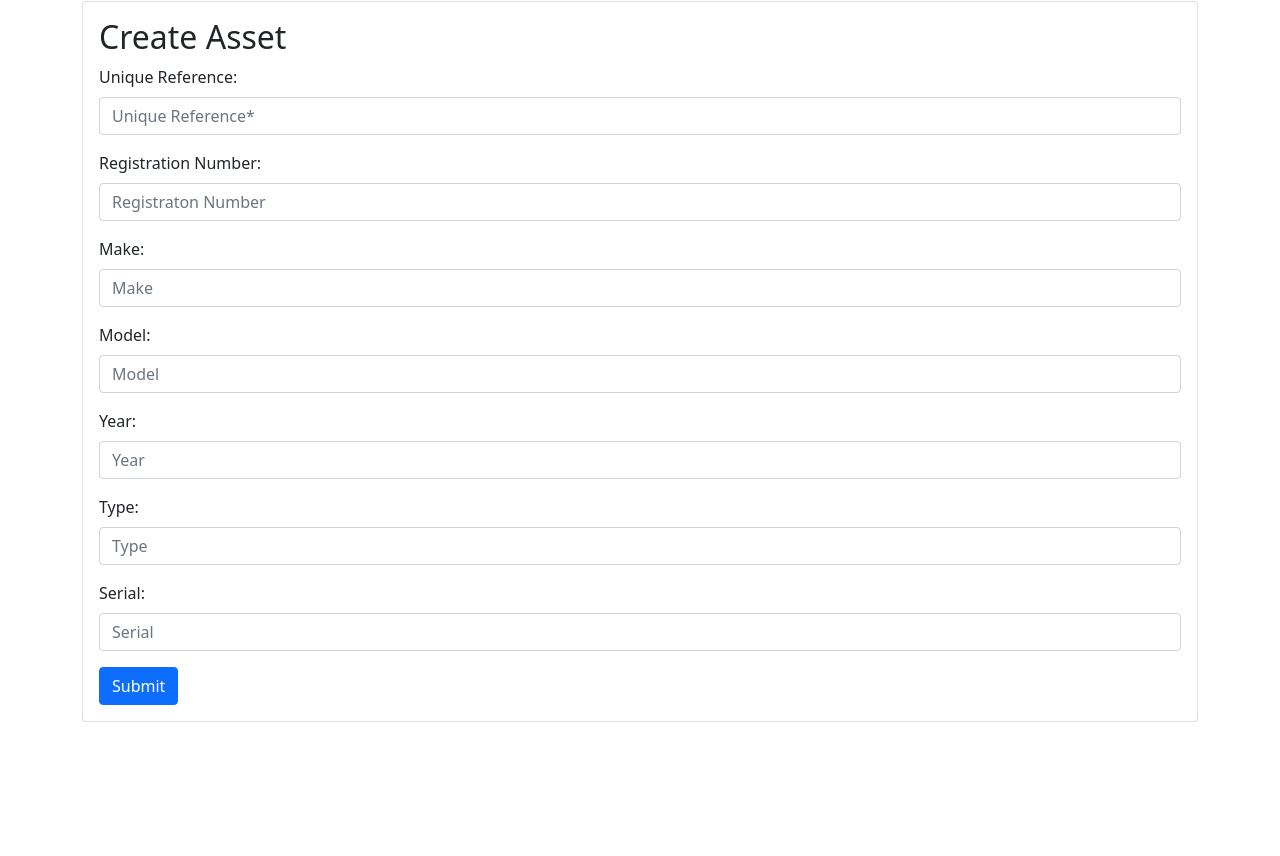
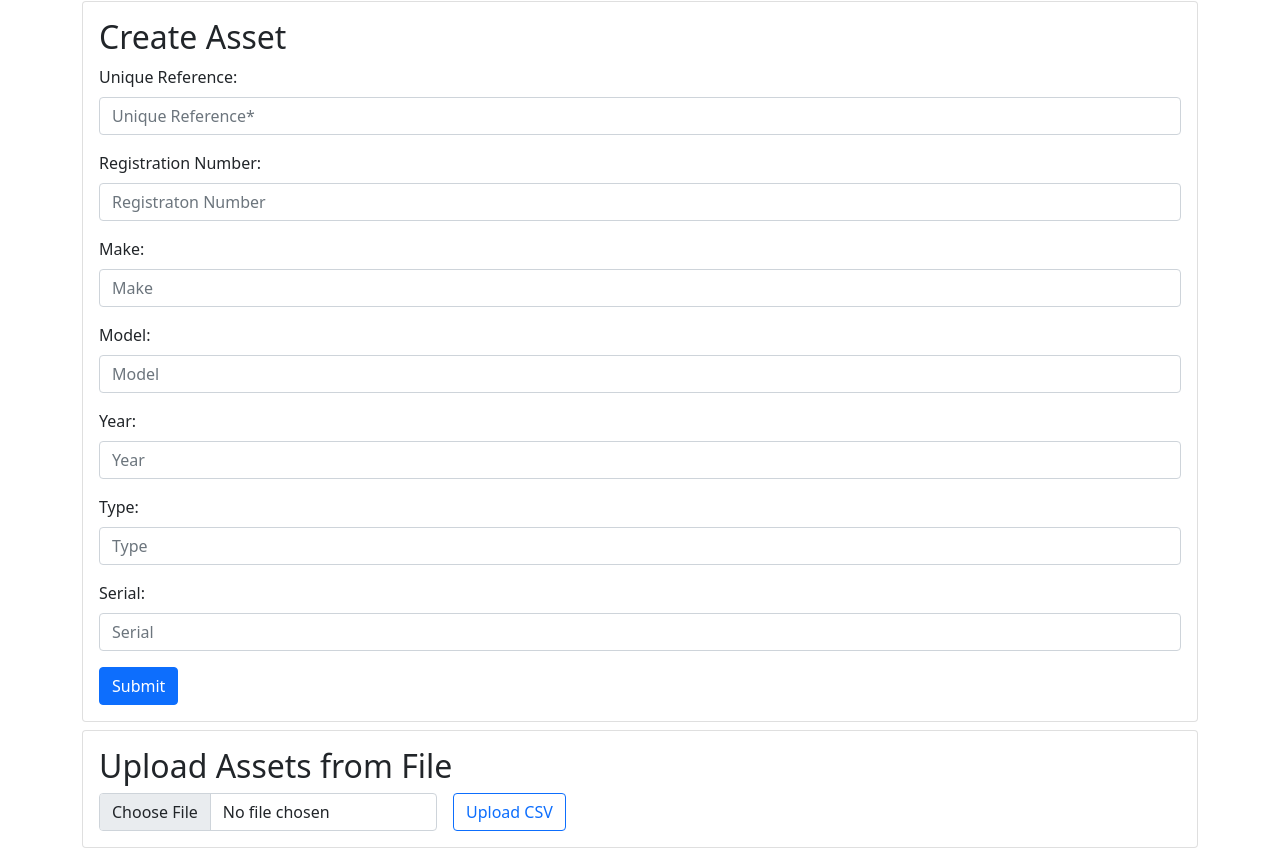
Before and after one commit to jasonkhamilton/fleetmanagement-frontend, a Vue app: page /assets in a window 1280 px wide. Shown: the part 210-1066 px from the top of the page. Before the commit the page ends 940 px from the top, so only its background shows below. Built offline with nearby package versions, Linux system fonts and the light colour scheme; no server answers.

Commit message:
Added csv upload

```diff
--- a/src/components/Assets/AssetSummary.vue
+++ b/src/components/Assets/AssetSummary.vue
@@ -2,11 +2,26 @@
   <div>
     <AssetTable ref="assetTableRef"/>
     <CreateAssetForm @reloadAssetTable="handleReloadAssetTable"/>
+    <div class="card my-2">
+      <div class="card-body">
+        <h2 class="card-title">Upload Assets from File</h2>
+        <form @submit.prevent="uploadCSV" class="row g-3">
+            <div class="col-auto">
+                <input class="form-control" type="file" ref="fileInput"/>
+            </div>
+            <div class="col-auto">
+                <button class="btn btn-outline-primary" type="submit">Upload CSV</button>
+            </div>
+        </form>
+      </div>
+    </div>
   </div>
 </template>
 <script>
 import AssetTable from '@/components/Assets/AssetTable.vue';
 import CreateAssetForm from '@/components/Assets/CreateAssetForm.vue';
+
+import axios from 'axios';
 
 export default {
   name: 'AssetSummary',
@@ -17,6 +32,22 @@ export default {
   methods: {
     handleReloadAssetTable () {
       this.$refs.assetTableRef.fetchAssets();
+    },
+    async uploadCSV () {
+      try {
+          const formData = new FormData();
+
+          formData.append('csvFile', this.$refs.fileInput.files[0]);
+
+          const response = await axios.post(`${ process.env.VUE_APP_API_URL }/assets/upload`, formData, {
+              headers: {
+                  'Content-Type': 'multipart/form-data'
+              }
+          });
+          alert(response.data);
+      } catch (error) {
+          console.error('Error uploading csv: ', error);
+      }
     }
   }
 }
```
